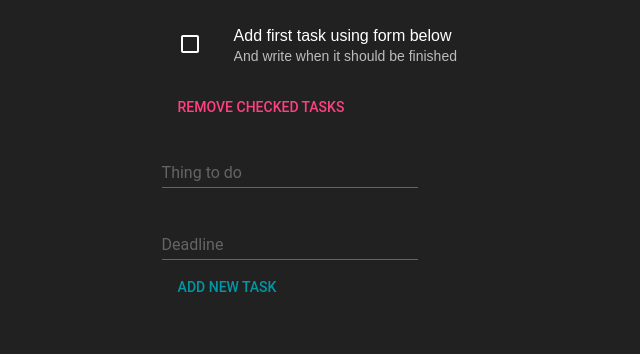
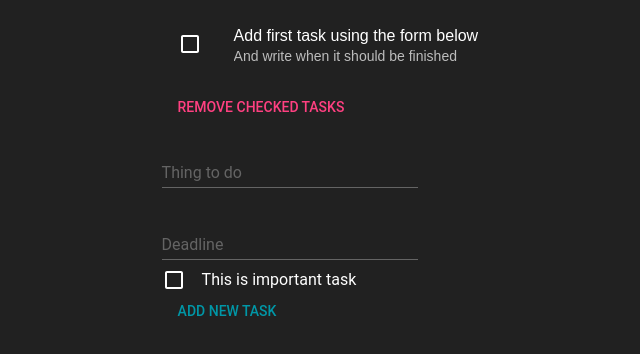
Before and after one commit to WPAS/TodoWithMaterialUI, a React (Create React App) app: page / in a window 1280 px wide. Shown: the top 354 px of the page, without its empty margins (248-888 px from the left). Built offline with nearby package versions, Linux system fonts and the light colour scheme; what react-tap-event-plugin would draw is missing.

Commit message:
add important tasks feature

```diff
--- a/src/components/AddTodo.js
+++ b/src/components/AddTodo.js
@@ -1,6 +1,7 @@
 import React, { Component } from 'react';
 import TextField from 'material-ui/TextField';
 import FlatButton from 'material-ui/FlatButton';
+import Checkbox from 'material-ui/Checkbox';
 
 class AddTodo extends Component {
 
@@ -10,10 +11,11 @@ class AddTodo extends Component {
     this.state = {
       text: '',
       deadline: '',
+      important: '',
     };
   }
 
-  handleChange = (event) => {
+  handleChange = event => {
     if (event.target.id === "text") {
       this.setState({
         text: event.target.value,
@@ -25,11 +27,17 @@ class AddTodo extends Component {
     }
   };
 
+  handleCheck() {
+    const status = this.state.important ? '' : "!!!";
+    this.setState({important: status});
+  }
+
   handleSubmit() {
     this.props.handleAdd(this.state);
     this.setState({
       text: '',
       deadline: '',
+      important: '',
     })
   }
 
@@ -50,6 +58,7 @@ class AddTodo extends Component {
           hintText="When it should be finished?"
           floatingLabelText="Deadline"
           /><br />
+        <Checkbox label="This is important task" checked={this.state.important ? true : false} onCheck={this.handleCheck.bind(this)} />
         <FlatButton label="Add new task" primary={true} onTouchTap={this.handleSubmit.bind(this)} />
       </form>
     )
--- a/src/components/Main.js
+++ b/src/components/Main.js
@@ -17,7 +17,7 @@ class Main extends Component {
     if (localStorage.todo && localStorage.todo.length > 2) {
       savedTodos = JSON.parse(localStorage.getItem('todo'));
     } else {
-      savedTodos = [{id: 1, text: "Add first task using form below", deadline: "And write when it should be finished"}]
+      savedTodos = [{id: 1, text: "Add first task using the form below", deadline: "And write when it should be finished", important: ""}]
     }
     this.setState({todos:savedTodos});
   }
@@ -30,7 +30,8 @@ class Main extends Component {
           {
             id: Date.now(),
             text: todo.text,
-            deadline: todo.deadline
+            deadline: todo.deadline,
+            important: todo.important,
           }
         ]
       }
--- a/src/components/TodosList.js
+++ b/src/components/TodosList.js
@@ -41,7 +41,7 @@ class TodosList extends Component {
             <ListItem
               key={todo.id}
               leftCheckbox={<Checkbox value={todo.id} onCheck={this.handleCheck.bind(this)}/>}
-              primaryText={todo.text}
+              primaryText={`${todo.important} ${todo.text}`}
               secondaryText={todo.deadline}
             />
           ))}
```
